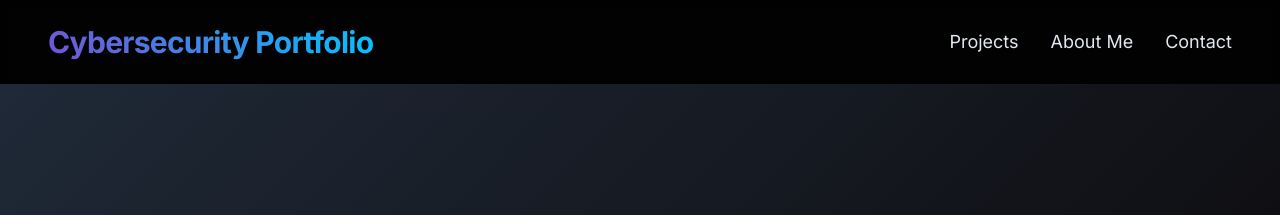
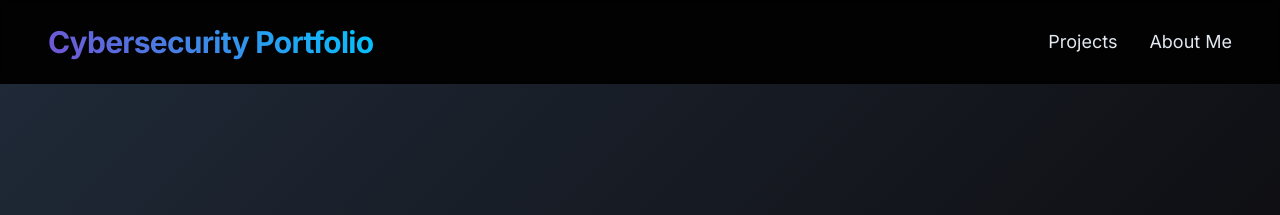
Before and after one commit to IamMo31/iammo31.github.io, a Jekyll site: the page built from index.md, in a window 1280 px wide. Shown: the top 215 px of the page. Built offline with Jekyll 4.4.1, drawn with Linux system fonts in a browser that asks for light colours; nearby versions of some CDN libraries.

Commit message:
Add files via upload

```diff
--- a/index.md
+++ b/index.md
@@ -12,8 +12,7 @@
         </a>
         <div class="hidden md:flex space-x-8 text-lg">
             <a href="{{ '/projects/' | relative_url }}" class="hover:text-blue-400 transition-colors">Projects</a>
-            <a href="#about" class="hover:text-blue-400 transition-colors">About Me</a>
-            <a href="#contact" class="hover:text-blue-400 transition-colors">Contact</a>
+            <a href="{{ '/' | relative_url }}#about" class="hover:text-blue-400 transition-colors">About Me</a>
         </div>
         <button id="mobile-menu-button" class="md:hidden p-2 rounded-md focus:outline-none focus:ring-2 focus:ring-blue-400">
             <svg class="w-6 h-6 text-white" fill="none" viewBox="0 0 24 24" stroke="currentColor">
@@ -23,8 +22,7 @@
     </nav>
     <div id="mobile-menu" class="hidden md:hidden mt-4 text-center space-y-4">
         <a href="{{ '/projects/' | relative_url }}" class="block text-xl font-medium hover:text-blue-400 transition-colors">Projects</a>
-        <a href="#about" class="block text-xl font-medium hover:text-blue-400 transition-colors">About Me</a>
-        <a href="#contact" class="block text-xl font-medium hover:text-blue-400 transition-colors">Contact</a>
+        <a href="{{ '/' | relative_url }}#about" class="block text-xl font-medium hover:text-blue-400 transition-colors">About Me</a>
     </div>
 </header>
 
@@ -46,7 +44,7 @@
         <div class="bento-card p-6 md:p-8 rounded-2xl border border-gray-700">
             <h3 class="text-2xl font-bold text-white mb-2">{{ project.title }}</h3>
             <p class="text-gray-400 mb-4">{{ project.short }}</p>
-            <a href="{{ '/projects/#' | append: project.slug | relative_url }}" class="text-blue-400 hover:text-blue-300 font-semibold inline-flex items-center">
+            <a href="{{ '/projects/' | append: project.slug | append: '/' | relative_url }}" class="text-blue-400 hover:text-blue-300 font-semibold inline-flex items-center">
                 Read Report
                 <svg class="ml-2 w-4 h-4" fill="none" viewBox="0 0 24 24" stroke="currentColor">
                     <path stroke-linecap="round" stroke-linejoin="round" stroke-width="2" d="M9 5l7 7-7 7"></path>
```
Also changed, not shown: projects.md (+2 -3 lines).
